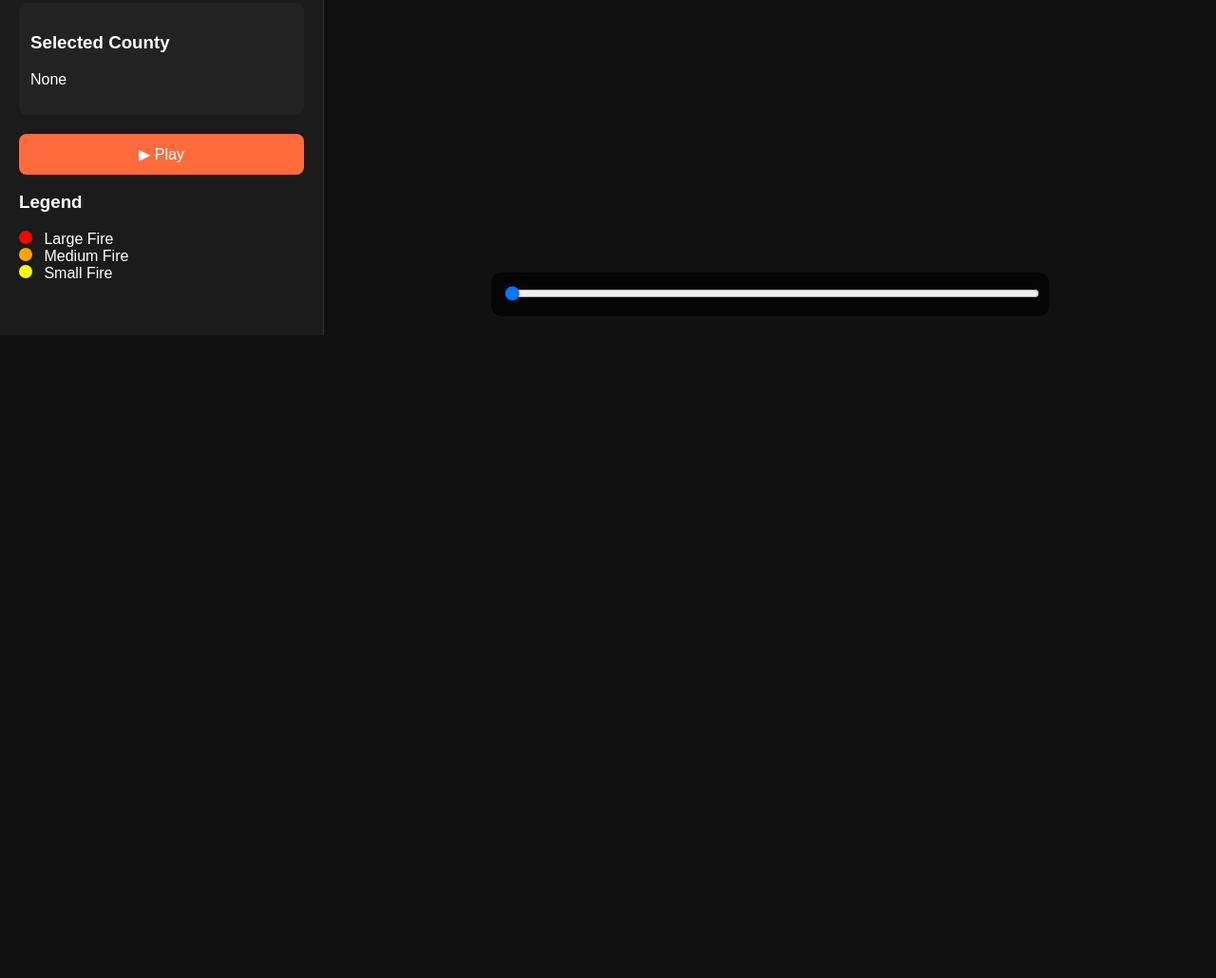
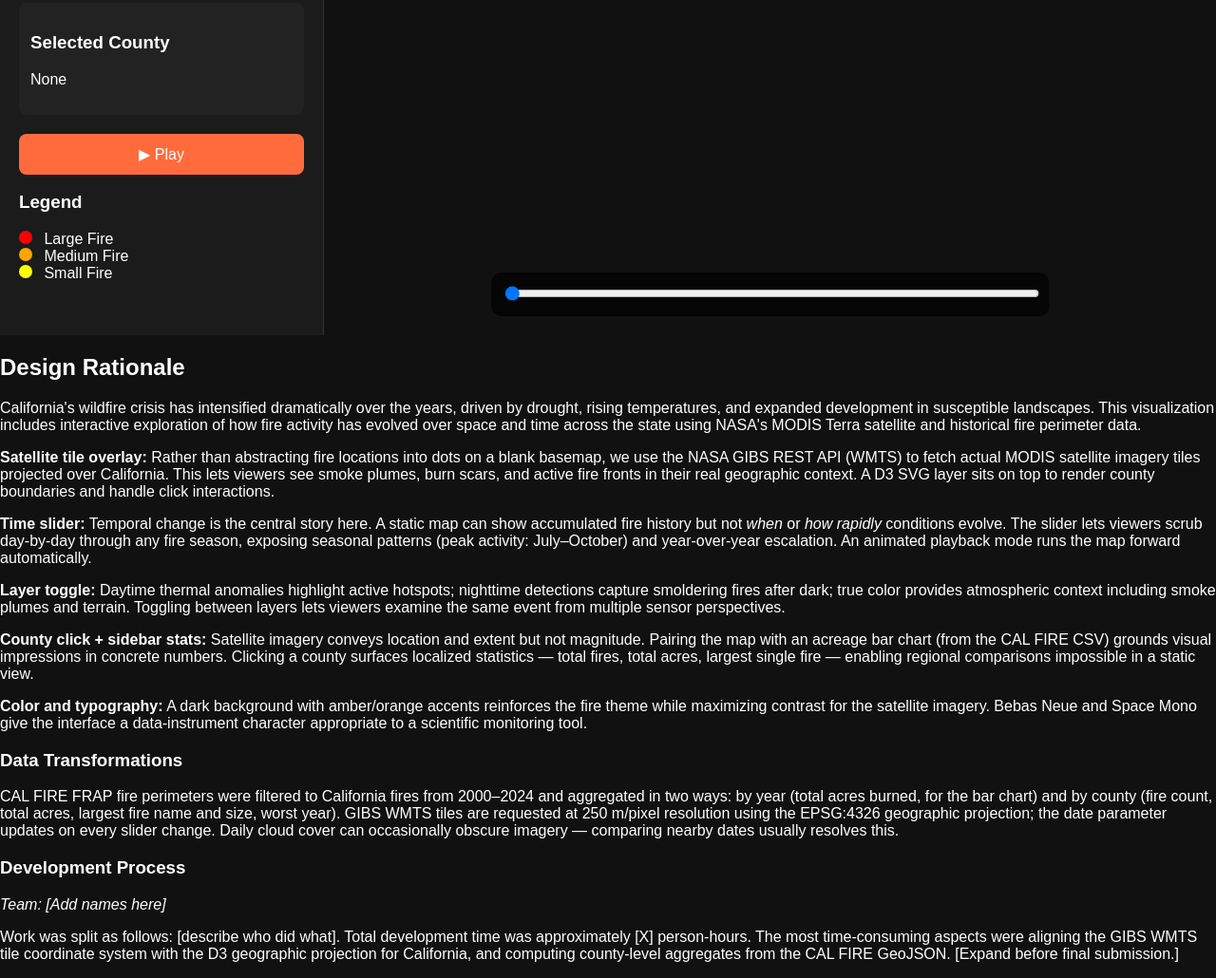
Before and after one commit to leowiemelt/Project3, a plain HTML site: page index.html in a window 1280 px wide. Shown: the part 447-1477 px from the top of the page at 95% size. Before the commit the page ends 800 px from the top, so only its background shows below. Drawn offline with nearby package versions, Linux system fonts and the light colour scheme.

Commit message:
add writeup skeleton

```diff
--- a/index.html
+++ b/index.html
@@ -75,5 +75,71 @@
   </div>
 
   <script type="module" src="js/main.js"></script>
+  <section class="writeup">
+    <div class="writeup-inner">
+
+      <h2>Design Rationale</h2>
+      <p>
+        California's wildfire crisis has intensified dramatically over the years,
+        driven by drought, rising temperatures, and expanded development in
+        susceptible landscapes. This visualization includes interactive exploration of how
+        fire activity has evolved over space and time across the state using NASA's
+        MODIS Terra satellite and historical fire perimeter data.
+      <p>
+        <strong>Satellite tile overlay:</strong> Rather than abstracting fire locations into
+        dots on a blank basemap, we use the NASA GIBS REST API (WMTS) to fetch actual MODIS
+        satellite imagery tiles projected over California. This lets viewers see smoke plumes,
+        burn scars, and active fire fronts in their real geographic context. A D3 SVG layer
+        sits on top to render county boundaries and handle click interactions.
+      </p>
+      <p>
+        <strong>Time slider:</strong> Temporal change is the central story here. A static map
+        can show accumulated fire history but not <em>when</em> or <em>how rapidly</em>
+        conditions evolve. The slider lets viewers scrub day-by-day through any fire season,
+        exposing seasonal patterns (peak activity: July–October) and year-over-year escalation.
+        An animated playback mode runs the map forward automatically.
+      </p>
+      <p>
+        <strong>Layer toggle:</strong> Daytime thermal anomalies highlight active hotspots;
+        nighttime detections capture smoldering fires after dark; true color provides
+        atmospheric context including smoke plumes and terrain. Toggling between layers lets
+        viewers examine the same event from multiple sensor perspectives.
+      </p>
+      <p>
+        <strong>County click + sidebar stats:</strong> Satellite imagery conveys location
+        and extent but not magnitude. Pairing the map with an acreage bar chart (from the
+        CAL FIRE CSV) grounds visual impressions in concrete numbers. Clicking a county
+        surfaces localized statistics — total fires, total acres, largest single fire —
+        enabling regional comparisons impossible in a static view.
+      </p>
+      <p>
+        <strong>Color and typography:</strong> A dark background with amber/orange accents
+        reinforces the fire theme while maximizing contrast for the satellite imagery. Bebas
+        Neue and Space Mono give the interface a data-instrument character appropriate to
+        a scientific monitoring tool.
+      </p>
+
+      <h3>Data Transformations</h3>
+      <p>
+        CAL FIRE FRAP fire perimeters were filtered to California fires from 2000–2024 and
+        aggregated in two ways: by year (total acres burned, for the bar chart) and by county
+        (fire count, total acres, largest fire name and size, worst year). GIBS WMTS tiles are
+        requested at 250 m/pixel resolution using the EPSG:4326 geographic projection; the date
+        parameter updates on every slider change. Daily cloud cover can occasionally obscure
+        imagery — comparing nearby dates usually resolves this.
+      </p>
+
+      <h3>Development Process</h3>
+      <p><em>Team: [Add names here]</em></p>
+      <p>
+        Work was split as follows: [describe who did what]. Total development time was
+        approximately [X] person-hours. The most time-consuming aspects were aligning the
+        GIBS WMTS tile coordinate system with the D3 geographic projection for California,
+        and computing county-level aggregates from the CAL FIRE GeoJSON.
+        [Expand before final submission.]
+      </p>
+
+    </div>
+  </section>
 </body>
 </html>
```
